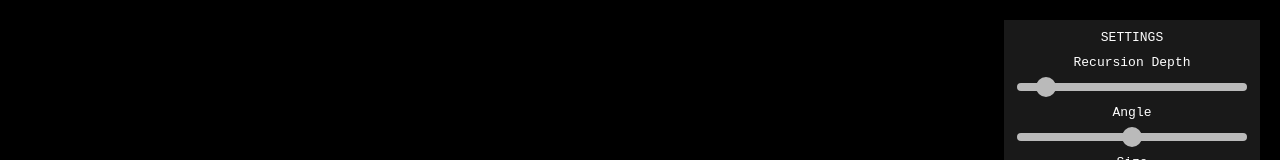
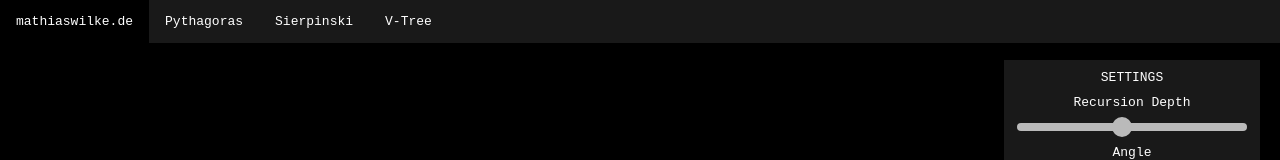
Before and after one commit to mathias-wilke/javascript-canvas-pythagoras-tree, a plain HTML site: page index.html in a window 1280 px wide. Shown: the top 160 px of the page. Drawn offline with Linux system fonts and the light colour scheme.

Commit message:
added a navigation menu

```diff
--- a/css/canvas-fun.css
+++ b/css/canvas-fun.css
@@ -3,6 +3,43 @@
     font-family: monospace;
     margin:0;
     padding:0;
+}
+
+#menue{
+    height: 43px;
+    z-index: 2;
+    background-color: rgba(51, 51, 51, 0);
+    position: absolute;
+    width: 100%;
+    transition: 0.3s;
+}
+
+#menue:hover{
+    background-color: rgba(51, 51, 51, 0.5);
+}
+
+ul {
+    list-style-type: none;
+    margin: 0;
+    padding: 0;
+    overflow: hidden;
+}
+
+li {
+    float: left;
+}
+
+li a {
+    display: block;
+    color: white;
+    text-align: center;
+    padding: 14px 16px;
+    text-decoration: none;
+    transition: 0.3s;
+}
+
+li a:hover {
+    background-color: rgba(0, 0, 0, 1);
 }
 
 canvas{
@@ -23,7 +60,7 @@ p {
     width: 20%;
     position: absolute;
     right: 20px;
-    top: 20px;
+    top: 60px;
     z-index: 1;
     background-color: rgba(51, 51, 51, 0.5);
     padding-bottom: 20px;
--- a/index.html
+++ b/index.html
@@ -6,18 +6,26 @@
         <link rel="stylesheet" href="css/canvas-fun.css">
     </head>
     <body>
+        <div id="menue">
+            <ul>
+                <li><a href="https://www.mathiaswilke.de">mathiaswilke.de</a></li>
+                <li><a href="https://www.mathiaswilke.de/pythagoras">Pythagoras</a></li>
+                <li><a href="https://www.mathiaswilke.de/sierpinski">Sierpinski</a></li>
+                <li><a href="https://www.mathiaswilke.de">V-Tree</a></li>
+            </ul>
+        </div>
         <canvas id="screen" width="800px" height="450px"></canvas>
         <div class="slidecontainer">
             <p>SETTINGS</p>
             <p>Recursion Depth</p>
-            <input type="range" min="1" max="12" value="2" class="slider" id="recursion">
+            <input type="range" min="1" max="12" value="6" class="slider" id="recursion">
             <p>Angle</p>
-            <input type="range" min="0" max="90" value="45" class="slider" id="angle">
+            <input type="range" min="0" max="90" value="29" class="slider" id="angle">
             <p>Size</p>
-            <input type="range" min="1" max="120" value="70" class="slider" id="length">
+            <input type="range" min="1" max="120" value="110" class="slider" id="length">
             <p>Color</p>
             <label class="switch">
-                <input type="checkbox" id="colors">
+                <input checked="true" type="checkbox" id="colors">
                 <span class="slide-switch round"></span>
             </label>
         </div>
```
